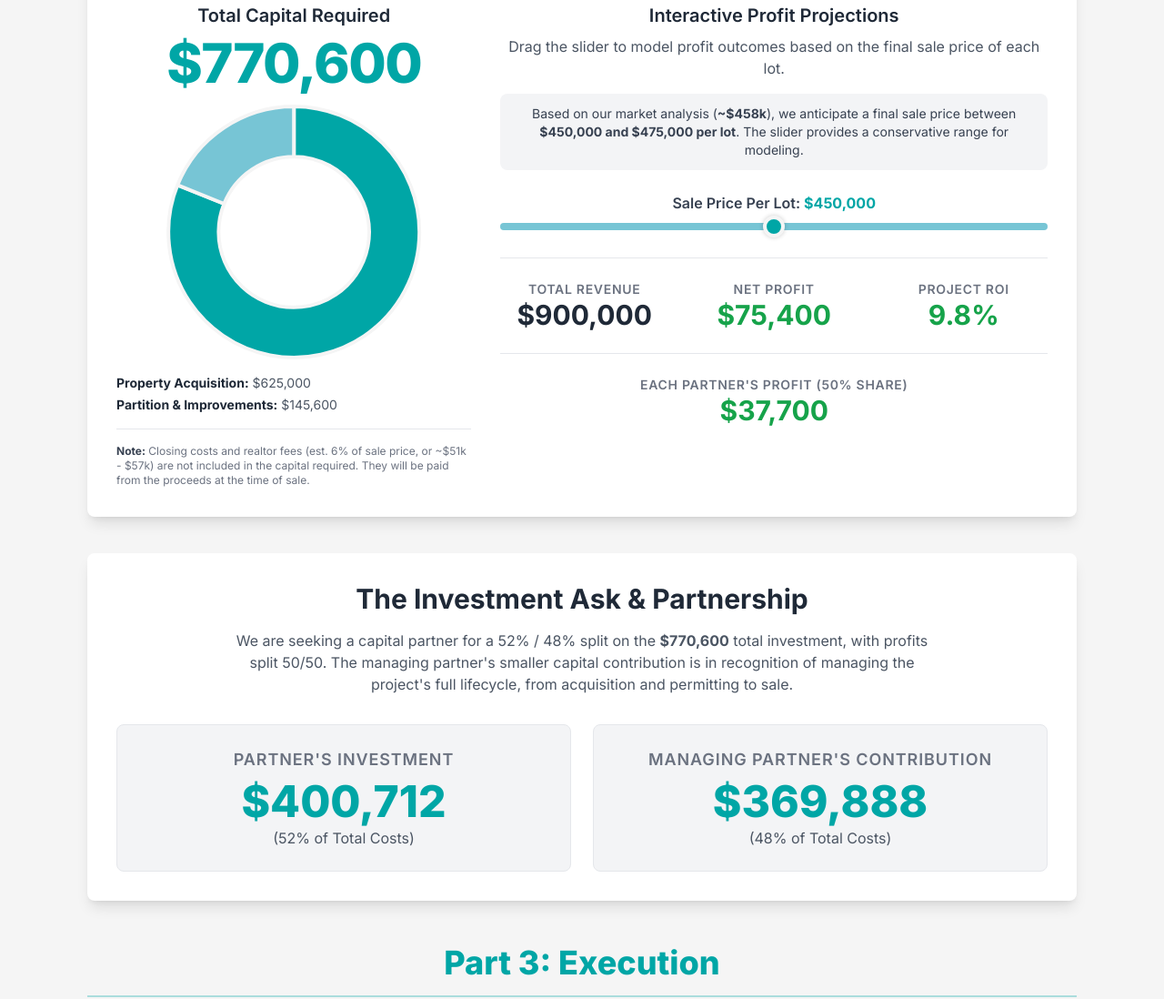
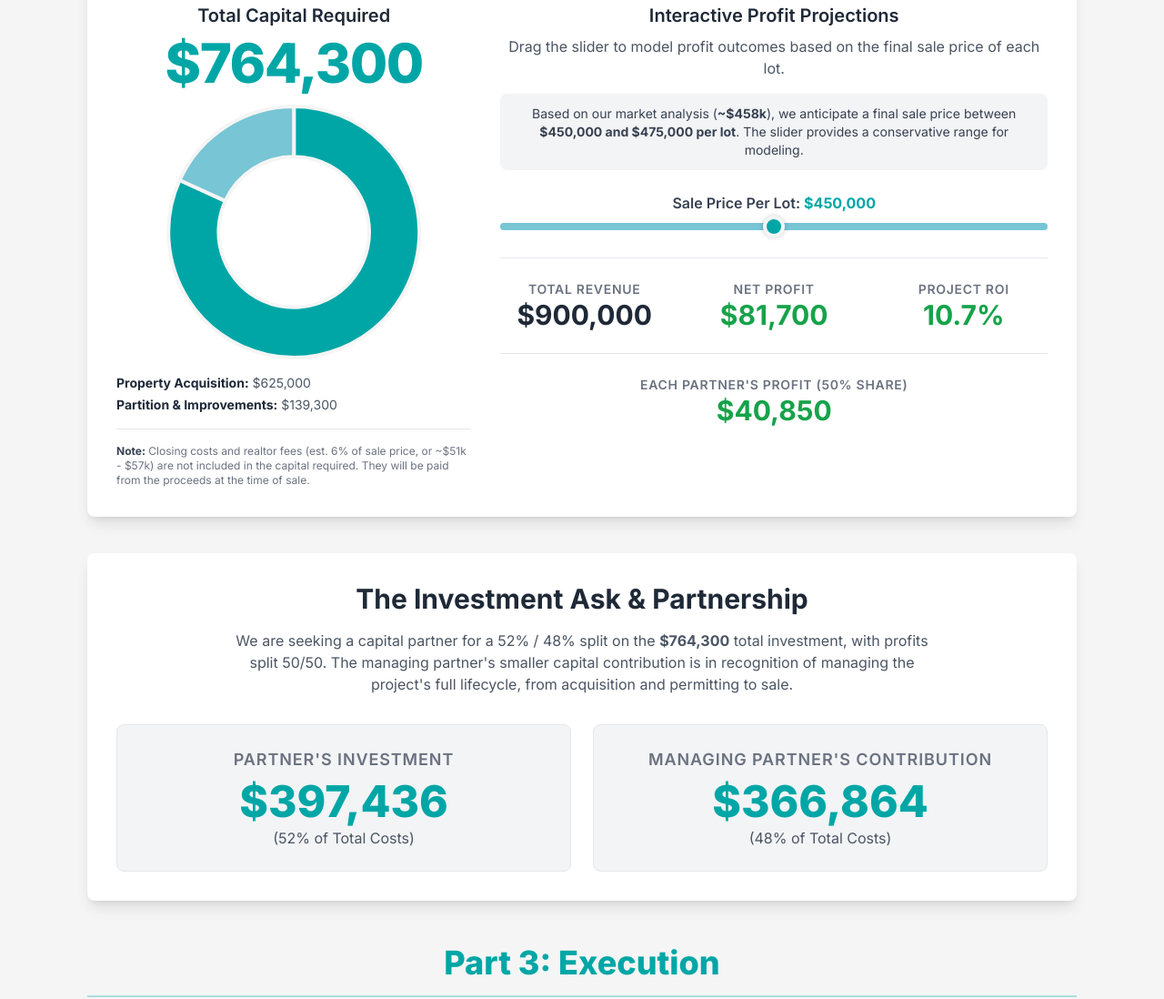
Before and after one commit to nickmac12/mario_infographic_project, a plain HTML site: page index.html in a window 1280 px wide. Shown: the part 3144-4242 px from the top of the page at 91% size. Drawn offline with nearby package versions, Linux system fonts and the light colour scheme.

Commit message:
Update index.html

```diff
--- a/index.html
+++ b/index.html
@@ -160,7 +160,7 @@
                         </div>
                         <div class="flex justify-between py-2 border-b border-gray-200">
                             <span class="text-gray-600">Avion Water Service Connection Fee</span>
-                            <span class="font-semibold">$6,600</span>
+                            <span class="font-semibold">$3,300</span>
                         </div>
                         <div class="flex justify-between py-2 border-b border-gray-200">
                             <span class="text-gray-600">City of Bend Partition Application Fee</span>
@@ -168,7 +168,7 @@
                         </div>
                         <div class="flex justify-between py-2 border-b border-gray-200">
                             <span class="text-gray-600">Avion Water Service Including Meter Box</span>
-                            <span class="font-semibold">$6,000</span>
+                            <span class="font-semibold">$3,000</span>
                         </div>
                         <div class="flex justify-between py-2 border-b border-gray-200">
                             <span class="text-gray-600">City of Bend Right-of-Way Permit w/ Inspection</span>
@@ -228,7 +228,7 @@
                         </div>
                         <div class="flex justify-between py-2 border-t border-gray-800">
                             <span class="font-bold text-gray-800">Total Improvement Costs</span>
-                            <span class="font-bold text-gray-800">$145,600</span>
+                            <span class="font-bold text-gray-800">$139,300</span>
                         </div>
                     </div>
                 </section>
@@ -346,7 +346,7 @@
                             <div class="md:col-span-2 flex flex-col justify-between">
                                 <div>
                                     <h4 class="text-xl font-semibold text-center mb-2">Total Capital Required</h4>
-                                    <p class="text-6xl font-extrabold text-[#00A6A6] tracking-tight text-center">$770,600</p>
+                                    <p class="text-6xl font-extrabold text-[#00A6A6] tracking-tight text-center">$764,300</p>
                                 </div>
                                 <div class="w-full mt-4">
                                     <div class="chart-container">
@@ -354,7 +354,7 @@
                                     </div>
                                     <div class="text-sm mt-4 text-gray-600 space-y-1">
                                         <p><strong class="text-gray-800">Property Acquisition:</strong> $625,000</p>
-                                        <p><strong class="text-gray-800">Partition & Improvements:</strong> $145,600</p>
+                                        <p><strong class="text-gray-800">Partition & Improvements:</strong> $139,300</p>
                                     </div>
                                     <div class="mt-4 pt-4 border-t border-gray-200 text-xs text-gray-500">
                                         <p><strong class="text-gray-700">Note:</strong> Closing costs and realtor fees (est. 6% of sale price, or ~$51k - $57k) are not included in the capital required. They will be paid from the proceeds at the time of sale.</p>
@@ -403,18 +403,18 @@
                     <div class="text-center">
                         <h3 class="text-3xl font-bold text-gray-800 mb-4">The Investment Ask & Partnership</h3>
                         <p class="text-base text-gray-600 max-w-3xl mx-auto mb-6">
-                            We are seeking a capital partner for a 52% / 48% split on the <strong>$770,600</strong> total investment, with profits split 50/50. The managing partner's smaller capital contribution is in recognition of managing the project's full lifecycle, from acquisition and permitting to sale.
+                            We are seeking a capital partner for a 52% / 48% split on the <strong>$764,300</strong> total investment, with profits split 50/50. The managing partner's smaller capital contribution is in recognition of managing the project's full lifecycle, from acquisition and permitting to sale.
                         </p>
                     </div>
                     <div class="grid grid-cols-1 md:grid-cols-2 gap-6 mt-8">
                         <div class="bg-gray-100 border border-gray-200 rounded-lg p-6 text-center">
                             <h4 class="text-lg font-semibold uppercase tracking-wider text-gray-500">Partner's Investment</h4>
-                            <p class="text-5xl font-extrabold text-[#00A6A6] mt-2">$400,712</p>
+                            <p class="text-5xl font-extrabold text-[#00A6A6] mt-2">$397,436</p>
                             <p class="text-gray-600 mt-1">(52% of Total Costs)</p>
                         </div>
                         <div class="bg-gray-100 border border-gray-200 rounded-lg p-6 text-center">
                             <h4 class="text-lg font-semibold uppercase tracking-wider text-gray-500">Managing Partner's Contribution</h4>
-                            <p class="text-5xl font-extrabold text-[#00A6A6] mt-2">$369,888</p>
+                            <p class="text-5xl font-extrabold text-[#00A6A6] mt-2">$366,864</p>
                             <p class="text-gray-600 mt-1">(48% of Total Costs)</p>
                         </div>
                     </div>
@@ -487,7 +487,7 @@
             labels: ['Property Acquisition', 'Partition & Improvements'],
             datasets: [{
                 // Data: [Acquisition, Improvements]
-                data: [625000, 145600],
+                data: [625000, 139300],
                 backgroundColor: ['#00A6A6', '#77C5D5'],
                 hoverBackgroundColor: ['#008787', '#5daac0'],
                 borderColor: '#F5F5F5',
@@ -532,8 +532,8 @@
         const eachPartnerProfitDisplay = document.getElementById('eachPartnerProfitDisplay');
         const projectRoiDisplay = document.getElementById('projectRoiDisplay');
 
-        // Updated Total Costs: 625,000 (Acquisition) + 145,600 (Improvements)
-        const TOTAL_COSTS = 770600;
+        // Updated Total Costs: 625,000 (Acquisition) + 139,300 (Improvements)
+        const TOTAL_COSTS = 764300;
         const CLOSING_COST_RATE = 0.06; // 6% for realtor fees and closing costs
         const PROFIT_SHARE = 0.50;
 
```
